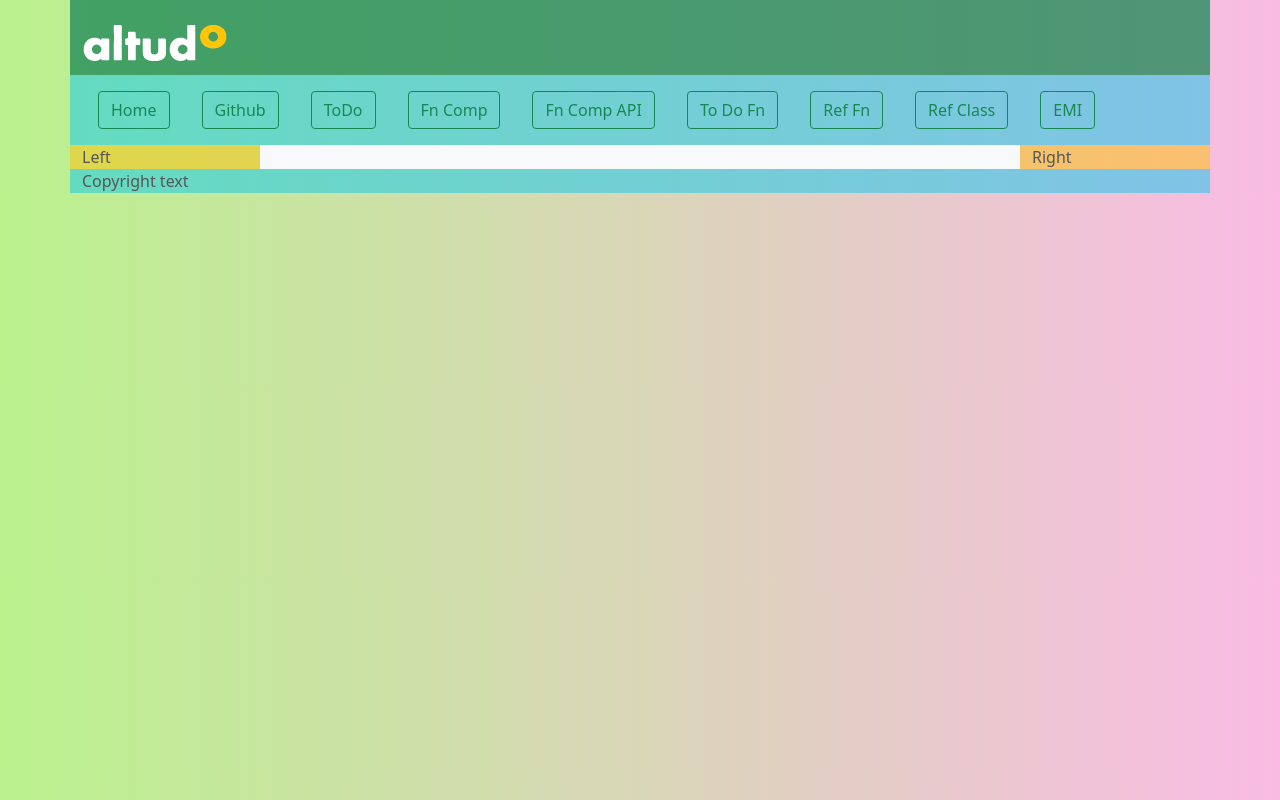
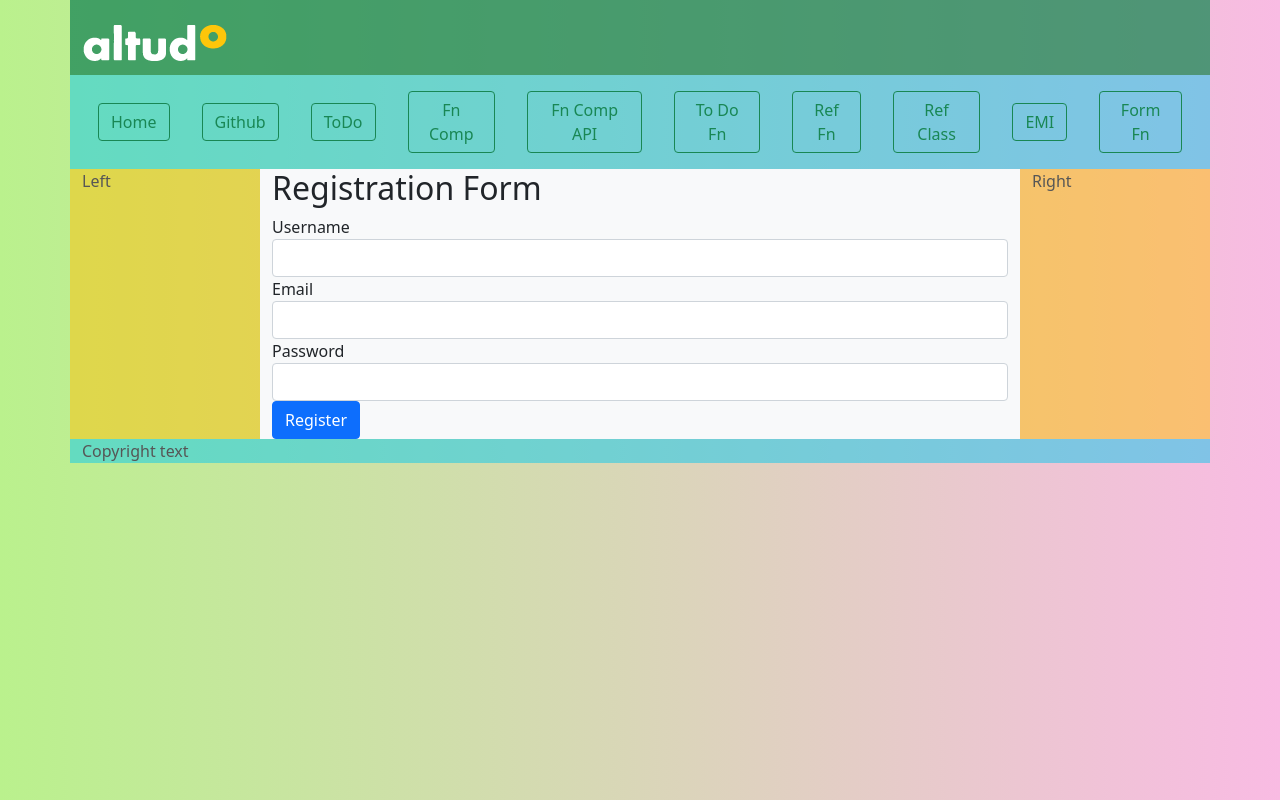
Before and after one commit to deepak104080/cetpa_react, a React (Create React App) app: page /formfn in a window 1280 px wide. Built offline with nearby package versions, Linux system fonts and the light colour scheme.

Commit message:
4th May 2022 - Session

```diff
--- a/src/App.js
+++ b/src/App.js
@@ -18,6 +18,7 @@ import ToDoFn from './ToDoFn';
 import RefFn from './RefFn';
 import RefClass from './RefClass';
 import EMI from './EMI';
+import FormFn from './FormFn';
 
 function App() {
 
@@ -43,6 +44,7 @@ function App() {
                 <Route path='/reffn' element = {<RefFn/>}/>
                 <Route path='/refclass' element = {<RefClass/>}/>
                 <Route path='/emi' element = {<EMI/>}/>
+                <Route path='/formfn' element = {<FormFn/>}/>
               </Routes>
             </div>
             <div className='col-sm-12 col-lg-2 bg-warning bg-opacity-50 app-sidebar'>Right</div>
--- /dev/null
+++ b/src/FormFn.js
@@ -0,0 +1,81 @@
+import React, { useEffect, useState } from 'react';
+
+const FormFn = () => {
+    const tempFormData = {username: '', email: '', password: ''};
+    const [formData, setFormData] = useState(tempFormData);
+    const [formError, setFormError] = useState({});
+    const [showmessage, setShowmessage] = useState(false);
+
+    const handleInputChange = (e) => {
+        //console.log('input clicked....', e.target.name, e.target.value);
+        let formname = e.target.name;
+        let formvalue = e.target.value;
+        setFormData({...formData, [formname]: formvalue});
+    }
+
+    const handleFormSubmit = (e) => {
+        e.preventDefault();
+        //console.log('form submitted...');
+        validate(formData);
+        if(Object.keys(formError).length == 0) {
+            //call api for register - formData;
+            setShowmessage(true);
+            setFormData(tempFormData);
+        }
+    }
+
+    useEffect(()=> {
+        console.log('Final Form Data', formData);
+    })
+
+    const validate = (formData) => {
+        const error = {};
+        if(!formData.username) {
+            error.username = 'Username should not be blank';
+        }
+        if(!formData.email) {
+            error.email = 'Email should not be blank';
+        }
+        if(!formData.password) {
+            error.password = 'Password should not be blank';
+        }
+        if(formData.password && formData.password.length < 5) {
+            error.password = 'Min length of password should be 5';
+        }
+        // if(formData.username && formData.username.test(regex)) {
+        //     error.username = 'Min length of password should be 5';
+        // }
+        setFormError(error);
+    }
+
+    return(
+        <>
+        <h2>Registration Form</h2>
+
+        {(Object.keys(formError).length == 0 && showmessage) && <h2 className='btn btn-outline-success text-success'>Form submitted successfully.</h2>}
+
+        <form>
+            <div class="form-group">
+            <label>Username</label>
+            <input type="text" class="form-control" name="username" value={formData.username} onChange={handleInputChange}/>
+            <div className='text-danger'>{formError.username}</div>
+            </div>
+            <div class="form-group">
+            <label>Email</label>
+            <input type="email" class="form-control" name="email" value={formData.email} onChange={handleInputChange}/>
+            <div className='text-danger'>{formError.email}</div>
+            </div>
+            <div class="form-group">
+            <label>Password</label>
+            <input type="password" class="form-control" name="password" value={formData.password} onChange={handleInputChange}/>
+            <div className='text-danger'>{formError.password}</div>
+            </div>
+            <div class="form-group">
+            <button type='submit' class="btn btn-primary" onClick={handleFormSubmit}>Register</button>
+            </div>
+        </form>
+        </>
+    )
+}
+
+export default FormFn;
--- a/src/common/NavBar.js
+++ b/src/common/NavBar.js
@@ -29,6 +29,7 @@ const MenuBar = () => {
                     <Nav.Link><Link to="/reffn" className='btn btn-outline-success'>Ref Fn</Link></Nav.Link>
                     <Nav.Link><Link to="/refclass" className='btn btn-outline-success'>Ref Class</Link></Nav.Link>
                     <Nav.Link><Link to="/emi" className='btn btn-outline-success'>EMI</Link></Nav.Link>
+                    <Nav.Link><Link to="/formfn" className='btn btn-outline-success'>Form Fn</Link></Nav.Link>
 
                     {/* <NavDropdown title="Dropdown" id="nav-dropdown" className='btn btn-outline-success'>
                         <NavDropdown.Item>-</NavDropdown.Item>
```
Also changed, not shown: 1 other file (tests, documents, lock files or other folders).
